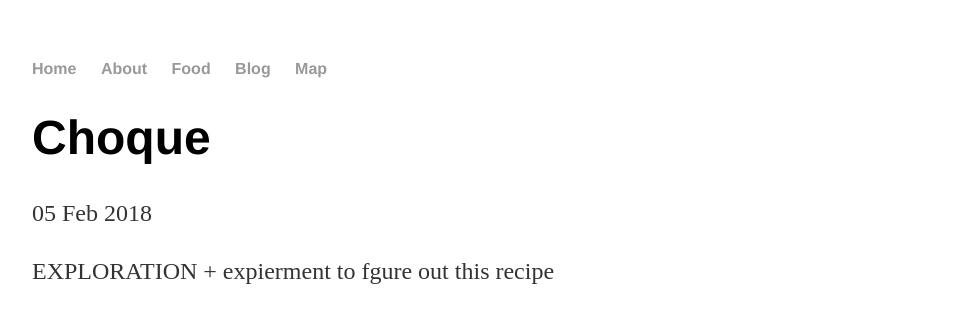
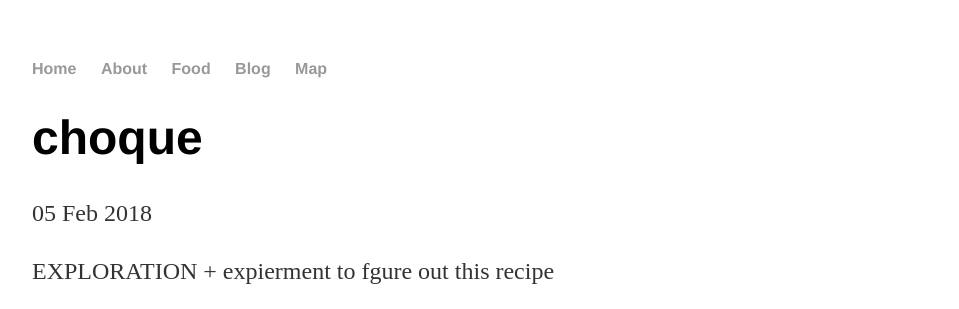
Before and after one commit to JBad/jbad.github.io, a Jekyll site: the page built from map/_posts/2018-02-05-choque.md, in a window 1280 px wide. Shown: the top 309 px of the page, without its empty margins (160-1119 px from the left). Built offline with Jekyll 4.4.1, drawn with Linux system fonts in a browser that asks for light colours.

Commit message:
try to make a local object with the name in it?

```diff
--- a/map/_posts/2018-02-05-choque.md
+++ b/map/_posts/2018-02-05-choque.md
@@ -1,6 +1,6 @@
 ---
 layout: food
-title: "Choque"
+title: "choque"
 date: 2018-02-05
 geo: "map/res/choque.geojson"
 ---
--- a/map/index.html
+++ b/map/index.html
@@ -9,9 +9,11 @@
 <script type="text/javascript" src="/map/js/map.js"></script>
 <h1>{{ page.title }}</h1>
 trying to make a map...
+<script> var maplist = [];</script>
 	  {% for post in site.categories.map %}
   <li>
-  <a href="{{ post.url }}" title="{{ post.title }}">{{ post.title }}<br>
+    <a href="{{ post.url }}" title="{{ post.title }}">{{ post.title }}<br>
+      <script> maplist.push("{{post.title}}")</script>
   </a><br></li>
 	  {% endfor %}
 
```
